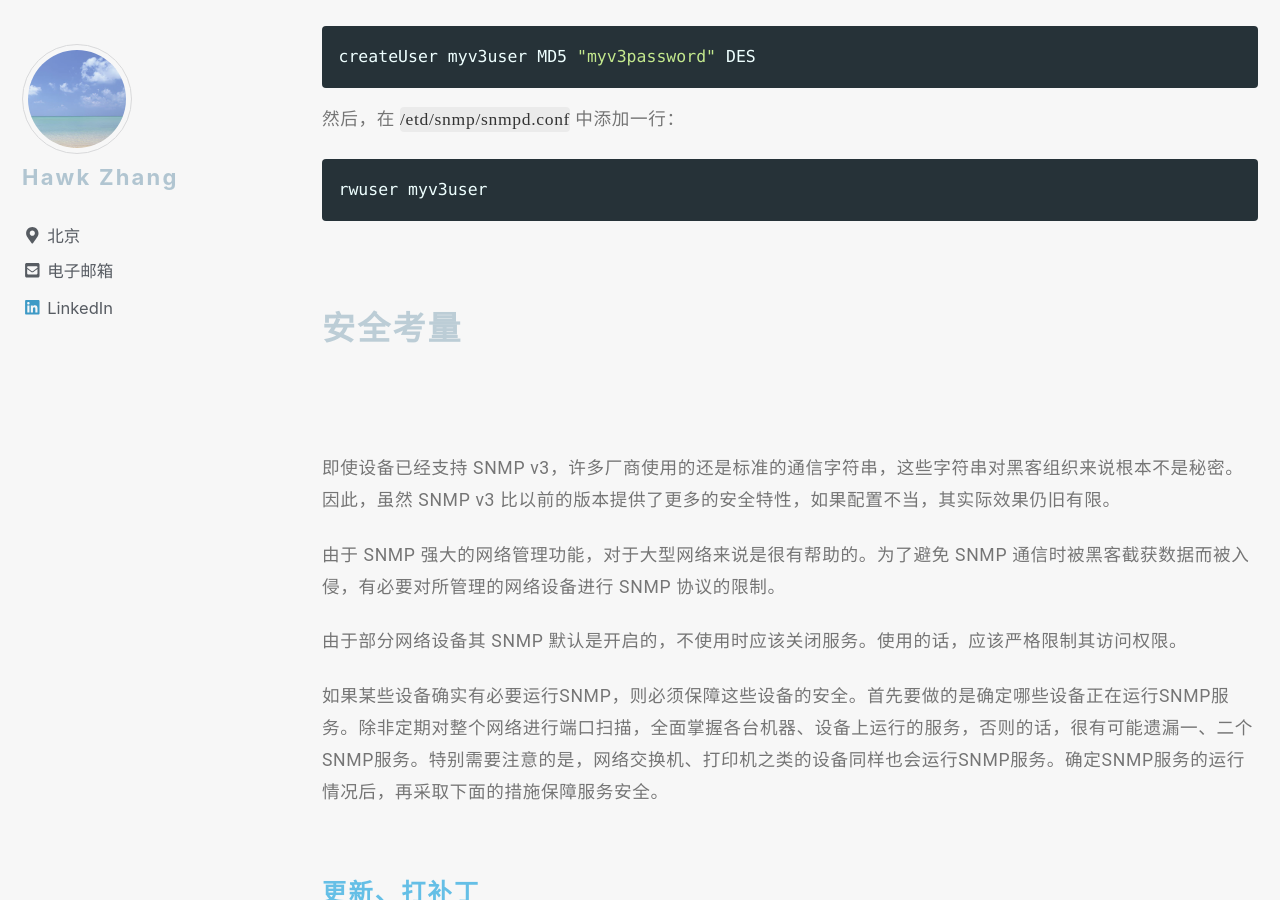
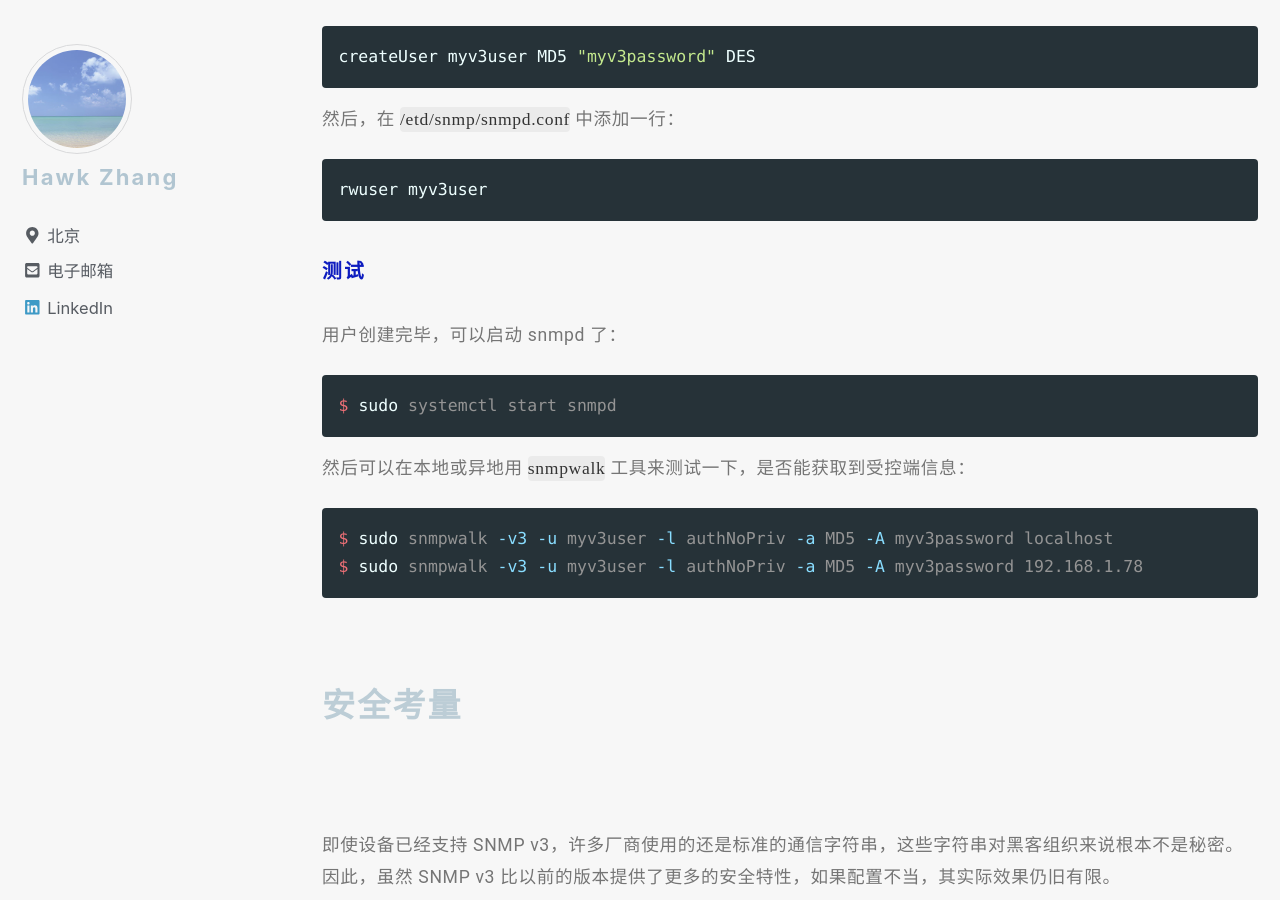
Before and after one commit to narru888/linotes_note, a Jekyll site: the page built from _posts/monitor/zabbix/2018-01-02-monitor.snmp.md, in a window 1280 px wide and 900 px high, scrolled down 12257 px. Built offline with Jekyll 4.4.1, drawn with Linux system fonts in a browser that asks for light colours; nearby versions of some CDN libraries; a script that is not in the unit is left out.

Commit message:
update on 2018-10-21 11:27:01 CST

````diff
--- a/_posts/monitor/zabbix/2018-01-02-monitor.snmp.md
+++ b/_posts/monitor/zabbix/2018-01-02-monitor.snmp.md
@@ -398,6 +398,20 @@ rwuser myv3user
 ```
 
 
+##### 测试
+
+用户创建完毕，可以启动 snmpd 了：
+
+```bash
+$ sudo systemctl start snmpd
+```
+
+然后可以在本地或异地用 `snmpwalk` 工具来测试一下，是否能获取到受控端信息：
+
+```bash
+$ sudo snmpwalk -v3 -u myv3user -l authNoPriv -a MD5 -A myv3password localhost
+$ sudo snmpwalk -v3 -u myv3user -l authNoPriv -a MD5 -A myv3password 192.168.1.78
+```
 
 
 
````
